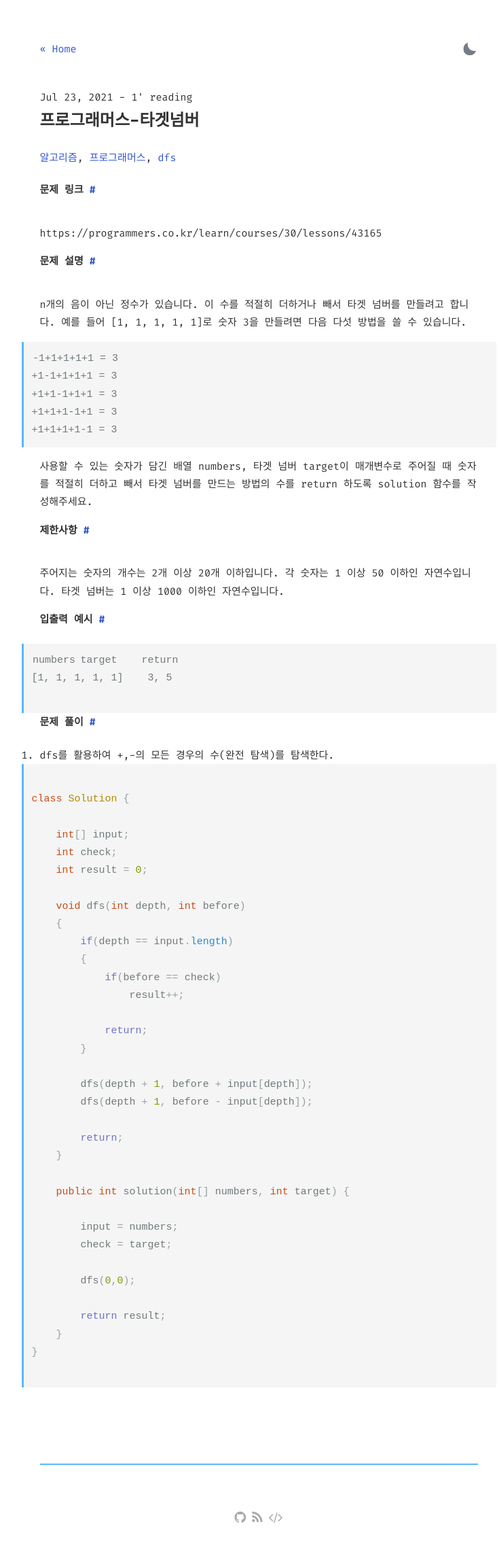
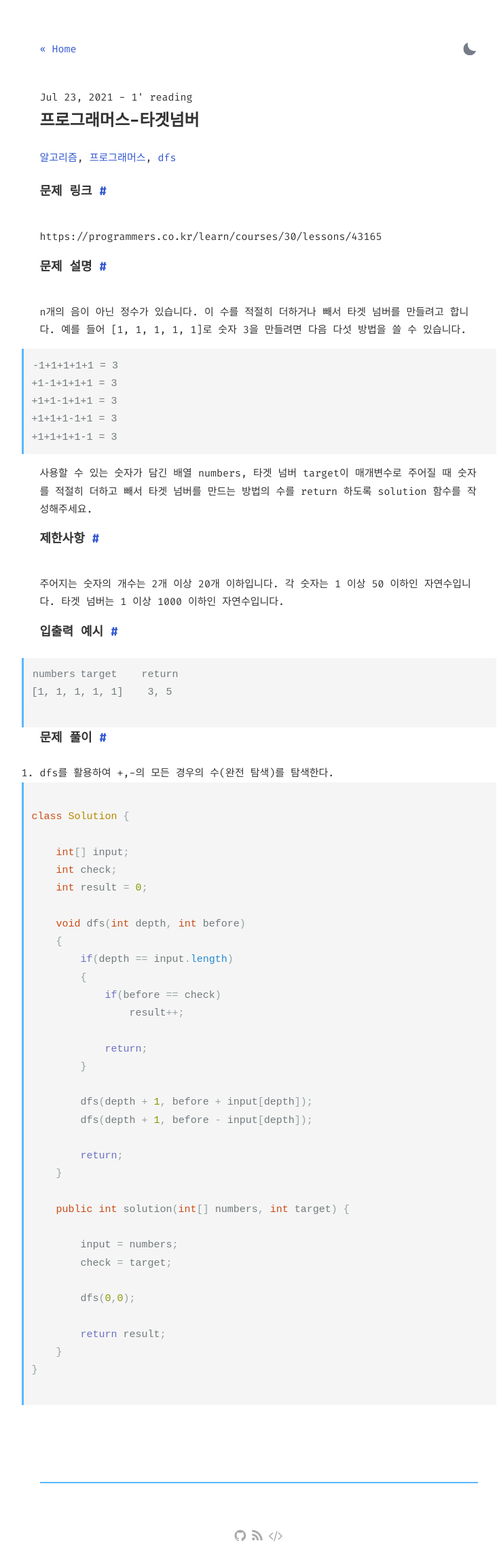
Before and after one commit to ghgus217/ghgus217.github.io, a Jekyll site: the page built from _posts/2021-07-23-프로그래머스-타겟넘버.md, in a window 1280 px wide. Shown: the whole page at 68% size, without its empty margins (259-994 px from the left). Built offline with Jekyll 4.4.1, drawn with Linux system fonts in a browser that asks for light colours; before the commit the page ends 2263 px from its top, so only the background shows below that.

Commit message:
21.07.23 포스트 등록

````diff
--- a/_posts/2021-07-23-프로그래머스-타겟넘버.md
+++ b/_posts/2021-07-23-프로그래머스-타겟넘버.md
@@ -7,11 +7,11 @@ tags: 알고리즘 프로그래머스 dfs
 minute: 1
 ---
 
-### 문제 링크
+# 문제 링크
 
 https://programmers.co.kr/learn/courses/30/lessons/43165
 
-### 문제 설명
+# 문제 설명
 
 n개의 음이 아닌 정수가 있습니다. 이 수를 적절히 더하거나 빼서 타겟 넘버를 만들려고 합니다. 예를 들어 [1, 1, 1, 1, 1]로 숫자 3을 만들려면 다음 다섯 방법을 쓸 수 있습니다.
 
@@ -25,13 +25,13 @@ n개의 음이 아닌 정수가 있습니다. 이 수를 적절히 더하거나
 
 사용할 수 있는 숫자가 담긴 배열 numbers, 타겟 넘버 target이 매개변수로 주어질 때 숫자를 적절히 더하고 빼서 타겟 넘버를 만드는 방법의 수를 return 하도록 solution 함수를 작성해주세요.
 
-### 제한사항
+# 제한사항
 
 주어지는 숫자의 개수는 2개 이상 20개 이하입니다.
 각 숫자는 1 이상 50 이하인 자연수입니다.
 타겟 넘버는 1 이상 1000 이하인 자연수입니다.
 
-### 입출력 예시
+# 입출력 예시
 
 ```
 numbers	target	  return
@@ -39,7 +39,7 @@ numbers	target	  return
 
 ```
 
-### 문제 풀이
+# 문제 풀이
 
 1. dfs를 활용하여 +,-의 모든 경우의 수(완전 탐색)를 탐색한다.
 
````
